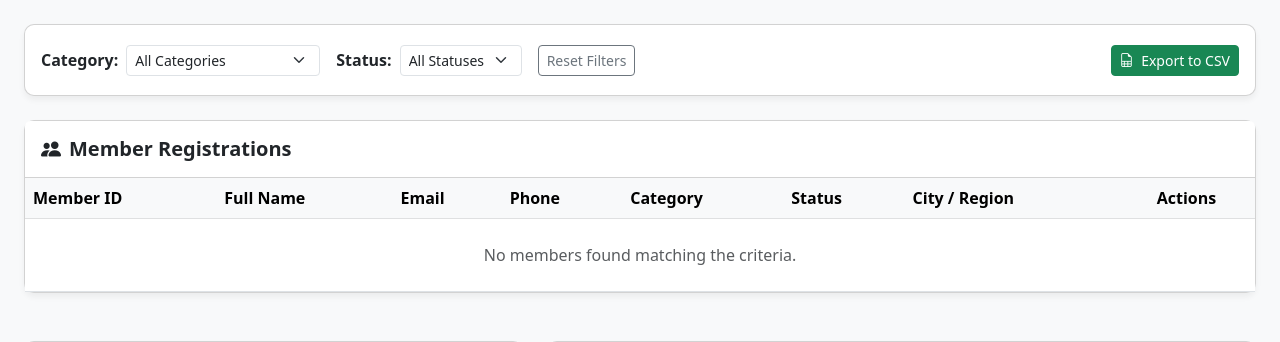
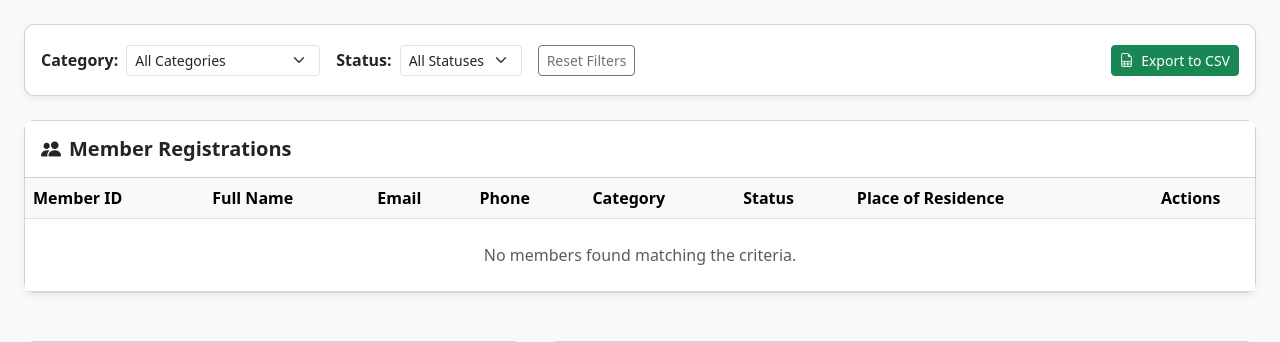
Before and after one commit to Pakanderson/GC-PC-MF, a Flask app: template templates/admin.html in a window 1280 px wide. Shown: the part 56-398 px from the top of the page. Run offline with Flask 3, Linux system fonts and the light colour scheme; the template is opened without the code that fills it, so the values that code supplies are empty.

Commit message:
Update place of residence form logic

```diff
--- a/app.py
+++ b/app.py
@@ -2,6 +2,7 @@ import os
 import io
 import csv
 from functools import wraps
+from typing import Optional
 from datetime import datetime
 from flask import Flask, request, jsonify, render_template, make_response, Response
 from flask import (
@@ -195,7 +196,8 @@ def register_member():
         residence_germany=validated_data.residence_germany,
         phone=validated_data.phone,
         preferred_contact_method=validated_data.preferred_contact_method,
-        city_region_germany=validated_data.city_region_germany,
+        city_region_germany=getattr(validated_data, 'city_region_germany', None),
+        #city_region_germany=validated_data.city_region_germany,
         languages_spoken=validated_data.languages_spoken,
         hear_about_club=validated_data.hear_about_club,
         profession=validated_data.profession,
@@ -435,7 +437,7 @@ def export_members_csv():
             "Phone",
             "Category",
             "Status",
-            "City",
+            "Place of Residence",
             "Submitted At",
         ]
     )
@@ -449,7 +451,7 @@ def export_members_csv():
                 m.phone,
                 m.membership_category,
                 m.status,
-                m.city_region_germany,
+                m.residence_germany,
                 m.submitted_at.strftime("%Y-%m-%d %H:%M:%S") if m.submitted_at else "",
             ]
         )
--- a/templates/admin.html
+++ b/templates/admin.html
@@ -86,7 +86,7 @@
                 <th>Phone</th>
                 <th>Category</th>
                 <th>Status</th>
-                <th>City / Region</th>
+                <th>Place of Residence</th>
                 <th class="text-center">Actions</th>
               </tr>
             </thead>
@@ -108,7 +108,7 @@
                       <span class="badge badge-pending">Pending</span>
                     {% endif %}
                   </td>
-                  <td>{{ member.city_region_germany or '-' }}</td>
+                  <td>{{ member.residence_germany or '-' }}</td>
                   <td class="text-center">
                     <div class="d-inline-flex gap-1">
                       <form action="/admin/members/{{ member.id }}/accept" method="POST">
```
Also changed, not shown: templates/index.html (+9 -4 lines), templates/reset_db.py (added, +21 -0 lines).
